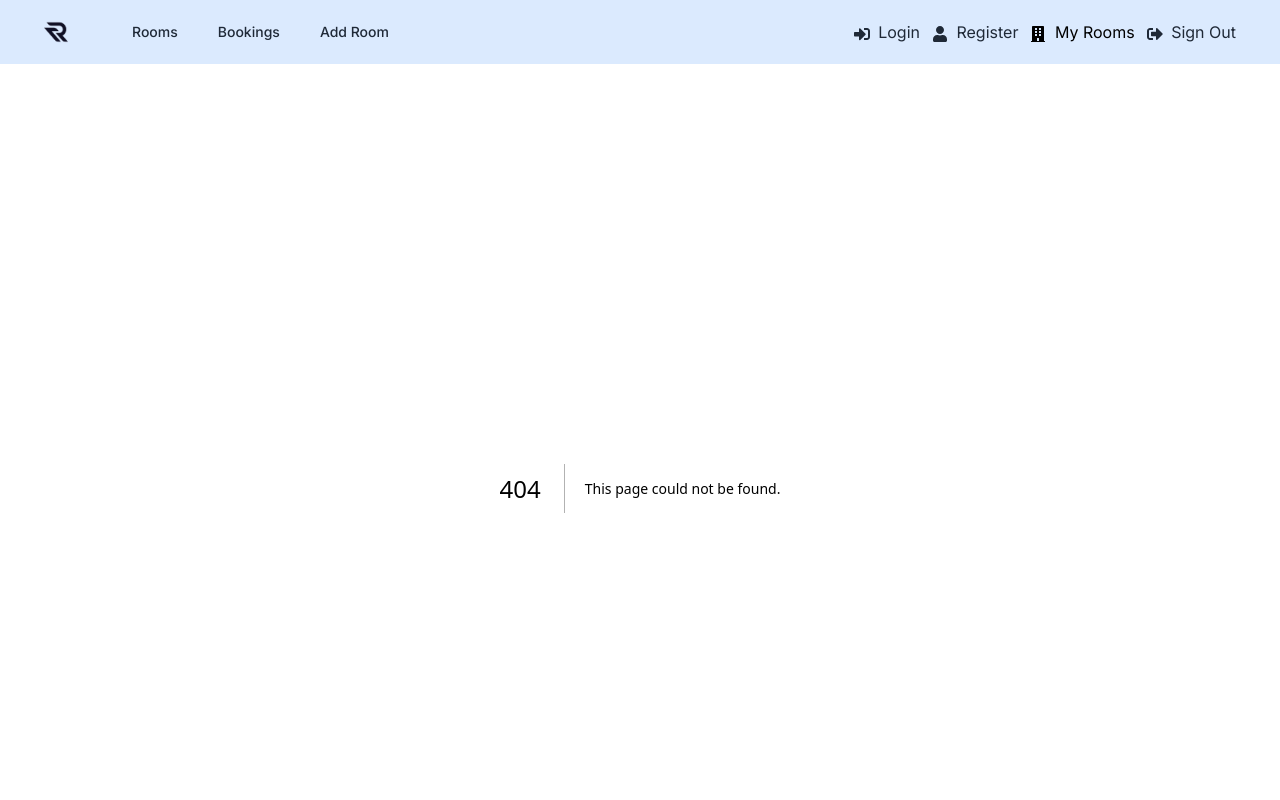
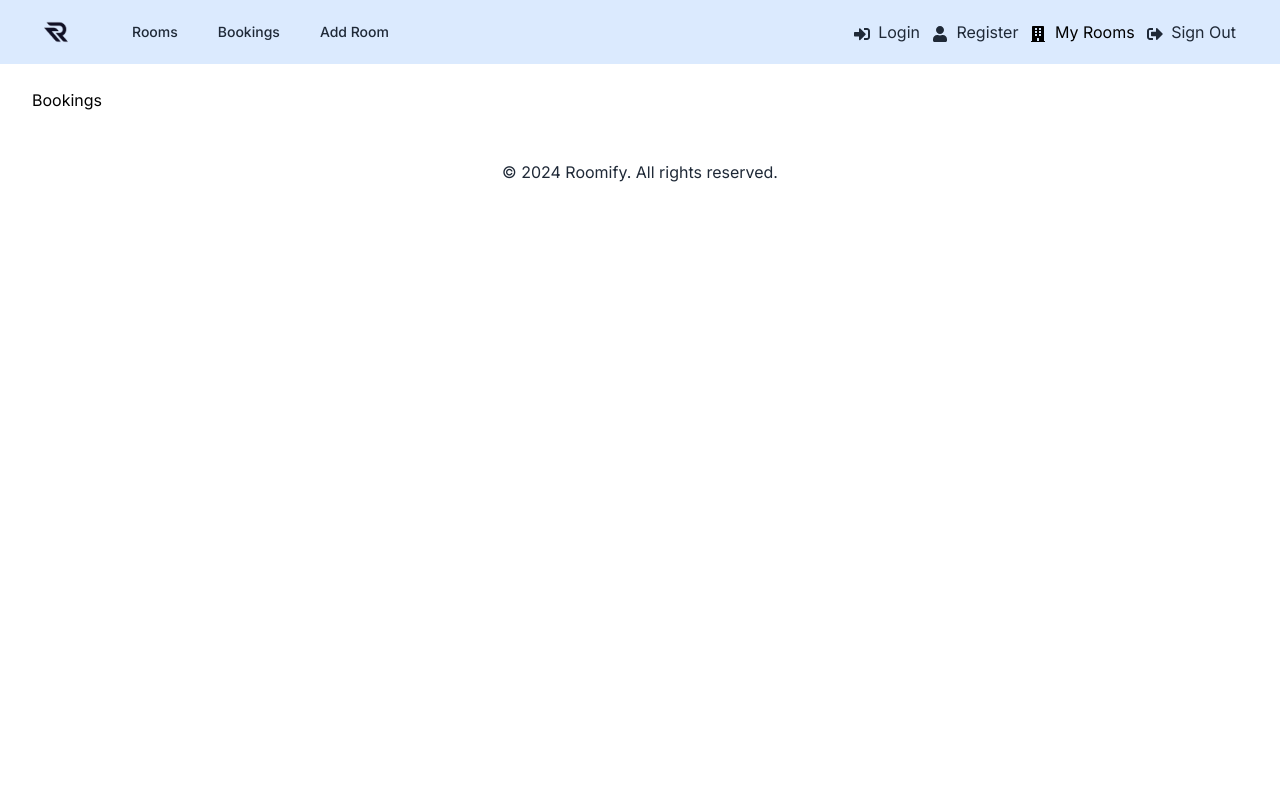
Before and after one commit to saatvik-10/Room-Booking-App, a Next.js app: page /bookings in a window 1280 px wide. Before the commit this address had no page. Shown: the top 800 px of the page. Built offline with nearby package versions, Linux system fonts and the light colour scheme.

Commit message:
added false authentication for now

```diff
--- /dev/null
+++ b/app/bookings/page.tsx
@@ -0,0 +1,9 @@
+const BookingPage = () => {
+    return (
+        <div>
+            Bookings
+        </div>
+     );
+}
+
+export default BookingPage;
```
Also changed, not shown: middleware.tsx (+5 -3 lines).
